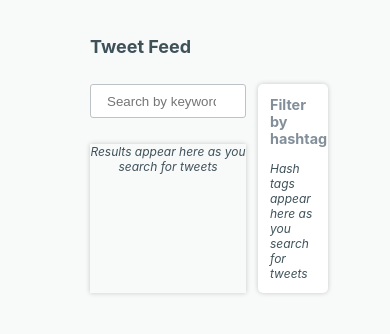
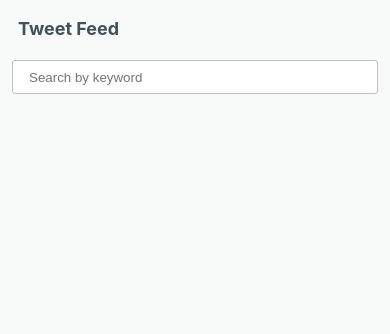
Before and after one commit to vikram-gsu/twitter-search, a React (Create React App) app: page / in a window 390 px wide. Shown: the top 334 px of the page. Built offline with nearby package versions, Linux system fonts and the light colour scheme.

Commit message:
Added media queries for mobile styles

```diff
--- a/src/App.tsx
+++ b/src/App.tsx
@@ -14,7 +14,7 @@ import Heading from "./containers/Heading";
 import Results from "./containers/Results";
 import Search from "./containers/Search";
 import tweetsReducer, { INITIAL_STATE } from "./reducers/tweetsReducer";
-import AppStateType, { POSSIBLE_STATES } from "./types/app-state";
+import AppStateType, { ActionType, POSSIBLE_STATES } from "./types/app-state";
 import { formatData, getAllHashTags } from "./data/format-data";
 import { FilterProvider } from "./contexts/FilterContext";
 import useDebounce from "./hooks/useDebounce";
@@ -29,17 +29,39 @@ const AppStyles = styled.div`
   grid-template-columns: 20vw 40vw 18vw 22vw;
   grid-template-rows: 6em 4em 1fr;
   grid-gap: 1em;
+  @media screen and (max-width: 467px) {
+    grid-template-areas:
+      "header"
+      "search"
+      "filter"
+      "results";
+    grid-template-columns: 1fr;
+    grid-template-rows: 4em 4em 12em 1fr;
+    grid-gap: 1em;
+  }
+`;
+
+const CurrentStateMessage = styled.div`
+  grid-area: results;
 `;
 
 function App() {
-  const [state, dispatch] = useReducer(tweetsReducer, INITIAL_STATE);
+  const [state, dispatch] = useReducer<
+    (state: AppStateType, action: ActionType) => AppStateType
+  >(tweetsReducer, INITIAL_STATE);
   const [selectedHashTags, setSelectedHashTags] = useState(new Set<string>());
-  const [currentSearchText, setCurrentSearchText] = useState(
-    INITIAL_STATE.searchText
-  );
+
+  const {
+    currentSearchText,
+    loading,
+    loadMore,
+    results,
+    allHashTags,
+    hasError,
+    errorMessage,
+  } = state;
   const searchText = useDebounce(currentSearchText, 1000);
 
-  const { loading, loadMore, results, allHashTags } = state;
   const requestEndPoint = "https://twitter-api-backend-vikram.herokuapp.com";
   const fetchResults = useCallback(async () => {
     dispatch({
@@ -51,7 +73,7 @@ function App() {
         let oldestResult: searchResult | null = null;
         if (loadMore) {
           oldestResult = results[results.length - 1];
-          searchEndpoint = `${searchEndpoint}&max_id=${oldestResult.id}&count=6`;
+          searchEndpoint = `${searchEndpoint}&max_id=${oldestResult.id}`;
         }
 
         const response = await axios.get(searchEndpoint);
@@ -63,11 +85,6 @@ function App() {
         }
         let hashTags = getAllHashTags(currentResults);
 
-        console.log(
-          "results",
-          results.map((result) => result.id)
-        );
-        console.log(loadMore, currentResults.map((result) => result.id));
         dispatch({
           type: POSSIBLE_STATES.LOADING_COMPLETE,
           payload: {
@@ -103,7 +120,12 @@ function App() {
   const handleSearchTextChange = (
     e: React.ChangeEvent<HTMLInputElement>
   ): void => {
-    setCurrentSearchText(e.target.value);
+    dispatch({
+      type: POSSIBLE_STATES.SET_SEARCH_TEXT,
+      payload: {
+        currentSearchText: e.target.value,
+      },
+    });
   };
 
   const onHashTagSelect = (currentSelection: string): void => {
@@ -116,11 +138,15 @@ function App() {
     setSelectedHashTags(newHashTags);
   };
 
+  const clearHashTagSelection = () => {
+    setSelectedHashTags(new Set());
+  };
+
   const onLoadMoreClick = () => {
     dispatch({
       type: POSSIBLE_STATES.LOAD_MORE,
       payload: {
-        loadMore: loadMore+1,
+        loadMore: loadMore + 1,
       },
     });
   };
@@ -142,6 +168,7 @@ function App() {
     <FilterProvider
       value={{
         selectedHashTags: selectedHashTags,
+        clearHashTagSelection: clearHashTagSelection,
         onHashTagClick: onHashTagSelect,
       }}
     >
@@ -151,12 +178,20 @@ function App() {
           searchValue={currentSearchText}
           onSearchChange={handleSearchTextChange}
         />
+        {loading && filteredResults.length === 0 && (
+          <CurrentStateMessage>Loading...</CurrentStateMessage>
+        )}
+        {hasError && <CurrentStateMessage>{errorMessage}</CurrentStateMessage>}
+        {filteredResults.length > 0 && (
           <Results
             results={filteredResults}
             onLoadMoreClick={onLoadMoreClick}
             loading={loading}
           />
+        )}
+        {allHashTags.size > 0 && (
           <Filter allHashTags={Array.from(allHashTags)} />
+        )}
       </AppStyles>
     </FilterProvider>
   );
--- a/src/containers/Filter/index.tsx
+++ b/src/containers/Filter/index.tsx
@@ -13,25 +13,55 @@ const FilterStyles = styled.div`
   height: max-content;
   p {
     margin: 0;
-    font-size: 1.2em;
+    font-size: 1.1em;
     font-weight: bold;
     color: var(--gray-300);
     padding-bottom: 1em;
+    button {
+      border: none;
+      background: none;
+      padding: 0;
+      border-radius: 10px;
+      font-size: 0.75em;
+      color: var(--blue-200);
+      padding: 0 0.5em;
+      margin-left: 0.5em;
+      cursor: pointer;
+      :hover {
+        color: var(--blue-100);
+        background-color: var(--blue-200);
+      }
+      :disabled {
+        color: var(--gray-500);
+        background-color: white;
+        cursor: auto;
+      }
+    }
   }
-`;
-const NoHashTagsMessage = styled.div`
-  font-style: italic;
+  @media screen and (max-width: 467px) {
+    height: auto;
+    overflow: scroll;
+  }
 `;
 
 type FilterProps = {
   allHashTags: string[];
 };
 function Filter({ allHashTags = [] }: FilterProps) {
-
-  const {selectedHashTags, onHashTagClick} = useFilter()!;
+  const { selectedHashTags, clearHashTagSelection, onHashTagClick } =
+    useFilter()!;
   return (
     <FilterStyles>
-      <p>Filter by hashtag</p>
+      <p>
+        Filter by hashtag
+        <button
+          disabled={selectedHashTags.size === 0}
+          onClick={clearHashTagSelection}
+        >
+          Clear selection
+        </button>
+      </p>
+
       <div>
         {allHashTags.map((hashTag) => (
           <HashTag
@@ -41,11 +71,6 @@ function Filter({ allHashTags = [] }: FilterProps) {
             onHashTagClick={onHashTagClick}
           />
         ))}
-        {allHashTags.length === 0 && (
-          <NoHashTagsMessage>
-            Hash tags appear here as you search for tweets
-          </NoHashTagsMessage>
-        )}
       </div>
     </FilterStyles>
   );
--- a/src/containers/Heading/index.tsx
+++ b/src/containers/Heading/index.tsx
@@ -6,6 +6,9 @@ const HeadingStyles = styled.div`
     padding: 2em 0;
     font-size: 1.5em;
     font-weight: bold;
+    @media screen and (max-width: 467px){
+        padding: 1em;
+    }
 `;
 
 function Heading() {
--- a/src/containers/Results/index.tsx
+++ b/src/containers/Results/index.tsx
@@ -8,7 +8,6 @@ const ResultsStyles = styled.div`
   display: flex;
   flex-direction: column;
   box-shadow: var(--box-shadow);
-  /* border-radius: var(--box-border-radius); */
 `;
 const LoadMore = styled.div`
   button {
@@ -27,11 +26,6 @@ const LoadMore = styled.div`
   justify-content: center;
 `;
 
-const NoResultsMessage = styled.div`
-  text-align: center;
-  font-style: italic;
-`;
-
 type ResultsProps = {
   loading: boolean;
   results: searchResult[];
@@ -43,11 +37,6 @@ function Results({ loading, results, onLoadMoreClick }: ResultsProps) {
       {results.map((result, seqNbr) => (
         <ResultRow key={result.id} result={result} seqNbr={seqNbr} />
       ))}
-      {!results || results.length === 0 ? (
-        <NoResultsMessage>
-          Results appear here as you search for tweets
-        </NoResultsMessage>
-      ) : (
       <LoadMore>
         {loading ? (
           <span>Loading...</span>
@@ -55,7 +44,6 @@ function Results({ loading, results, onLoadMoreClick }: ResultsProps) {
           <button onClick={onLoadMoreClick}>Load More</button>
         )}
       </LoadMore>
-      )}
     </ResultsStyles>
   );
 }
--- a/src/containers/Search/index.tsx
+++ b/src/containers/Search/index.tsx
@@ -15,6 +15,10 @@ const SearchStyles = styled.div`
     :focus {
       outline: 2px solid var(--blue-200);
     }
+  }
+  @media screen and (max-width: 467px){
+    margin: 0 1em;
+    height: 4em;
   }
 `;
 
--- a/src/contexts/FilterContext.tsx
+++ b/src/contexts/FilterContext.tsx
@@ -3,6 +3,7 @@ import React, { useContext } from "react";
 interface FilterValueType {
   selectedHashTags: Set<string>;
   onHashTagClick: (currnetSelection:string) => void;
+  clearHashTagSelection: ()=> void;
 }
 const FilterContext = React.createContext<FilterValueType|null>(null);
 
--- a/src/reducers/tweetsReducer.ts
+++ b/src/reducers/tweetsReducer.ts
@@ -1,17 +1,24 @@
 import AppStateType, { ActionType, POSSIBLE_STATES } from "../types/app-state";
 
 const INITIAL_STATE: AppStateType = {
-  searchText: "",
+  currentSearchText: "",
   results: [],
   allHashTags: new Set(),
   loading: false,
   loadMore: 0,
-  hasError: false,
+  hasError: false
 };
 
 function tweetsReducer(state: AppStateType, action: ActionType): AppStateType {
   console.log(state, action);
   switch (action.type) {
+    case POSSIBLE_STATES.SET_SEARCH_TEXT:
+      return {
+        ...state,
+        currentSearchText: action.payload.currentSearchText,
+        results: [],
+        loadMore: 0,
+      };
     case POSSIBLE_STATES.LOADING_RESULTS:
       return { ...state, loading: true };
     case POSSIBLE_STATES.HAS_ERROR:
--- a/src/types/app-state.ts
+++ b/src/types/app-state.ts
@@ -1,7 +1,7 @@
 import searchResult from "./search-result";
 
 type AppStateType = {
-  searchText: string;
+  currentSearchText: string;
   results: searchResult[];
   allHashTags: Set<string>;
   loading: boolean;
@@ -15,9 +15,15 @@ enum POSSIBLE_STATES {
   LOADING_RESULTS = "LOADING_RESULTS",
   LOADING_COMPLETE = "LOADING_COMPLETE",
   HAS_ERROR = "HAS_ERROR",
-  LOAD_MORE = "LOAD_MORE"
+  LOAD_MORE = "LOAD_MORE",
 }
 export type ActionType =
+  | {
+      type: POSSIBLE_STATES.SET_SEARCH_TEXT;
+      payload: {
+        currentSearchText: string;
+      };
+    }
   | { type: POSSIBLE_STATES.LOADING_RESULTS }
   | {
       type: POSSIBLE_STATES.LOADING_COMPLETE;
@@ -34,11 +40,11 @@ export type ActionType =
       };
     }
   | {
-    type: POSSIBLE_STATES.LOAD_MORE;
-    payload: {
-      loadMore: number
-    }
-  };
+      type: POSSIBLE_STATES.LOAD_MORE;
+      payload: {
+        loadMore: number;
+      };
+    };
 
 export { POSSIBLE_STATES };
 
```
Lines whose indentation alone changed are shown as unchanged.
